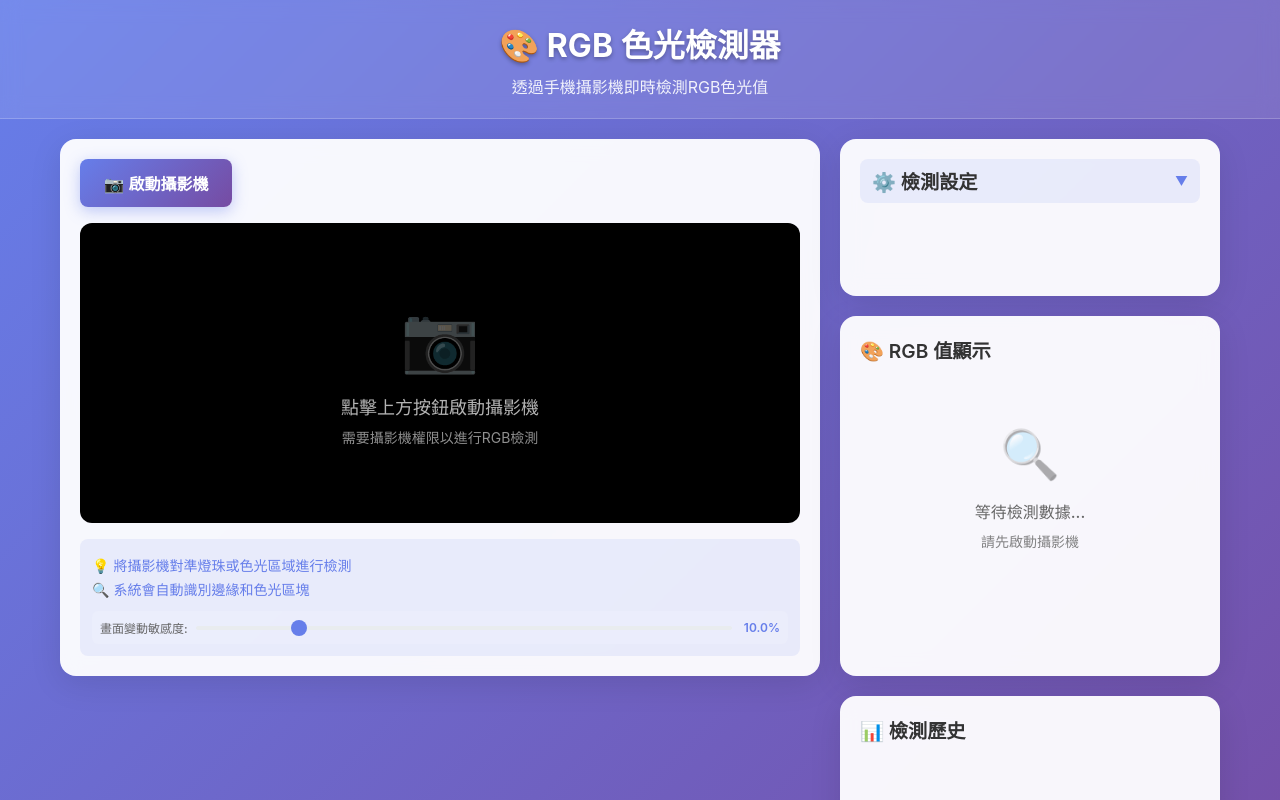
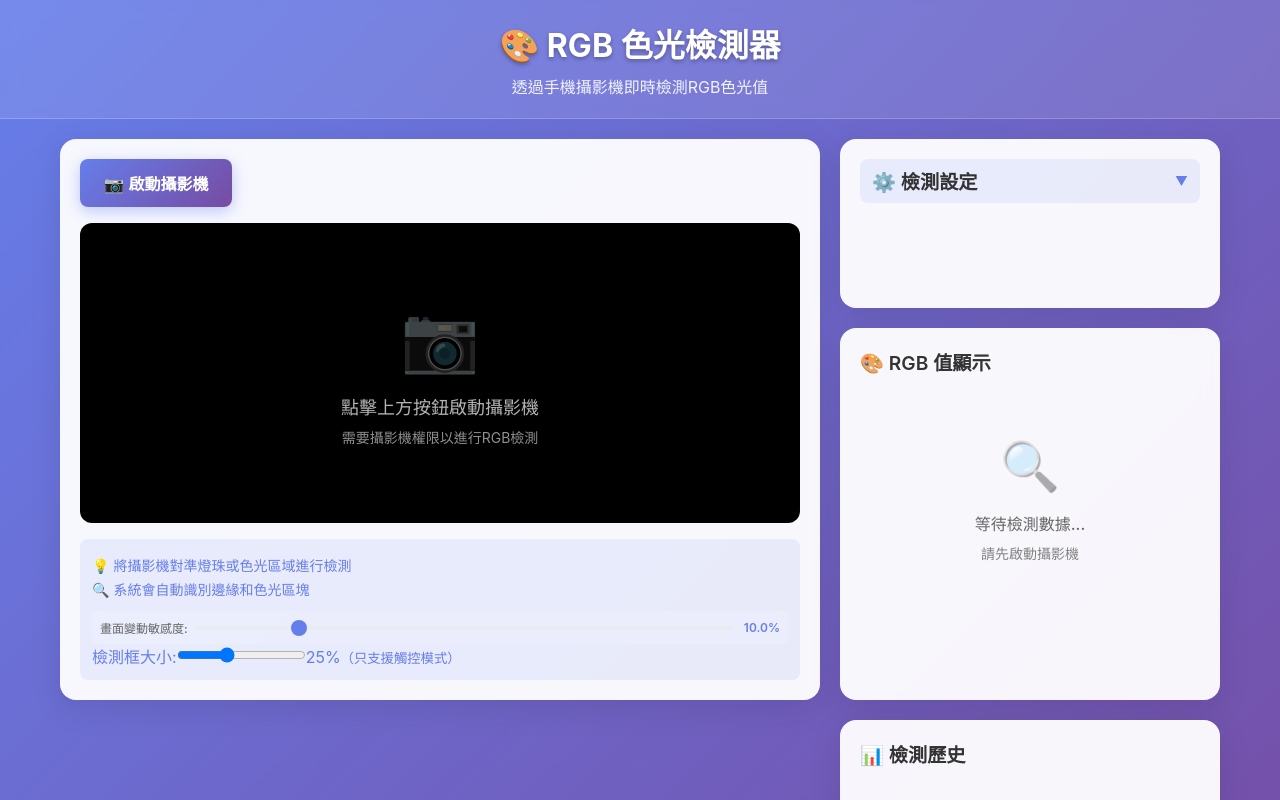
Before and after one commit to vickcn/rgb-analyzer, a React (Create React App) app: page / in a window 1280 px wide. Shown: the top 800 px of the page. Built offline with nearby package versions, Linux system fonts and the light colour scheme; the HTML template or start-up script is replaced by a standard one.

Commit message:
優化觸屏1

```diff
--- a/src/components/CameraCapture.tsx
+++ b/src/components/CameraCapture.tsx
@@ -43,6 +43,8 @@ const CameraCapture: React.FC<CameraCaptureProps> = ({
   const [lastRGB, setLastRGB] = useState<RGBData | null>(null);
   // ROI 使用「容器內本地座標」(左上角為 0,0)
   const [roi, setRoi] = useState<{ x: number; y: number; width: number; height: number } | null>(null);
+  // ROI 大小控制（用於觸控模式）
+  const [roiSize, setRoiSize] = useState<number>(25); // 預設 25% 的畫面大小
   const roiRef = useRef<{ x: number; y: number; width: number; height: number } | null>(null);
   const draggingRef = useRef<{ type: 'move' | 'resize'; offsetX: number; offsetY: number } | null>(null);
   const lastProcessTime = useRef<number>(0);
@@ -613,8 +615,8 @@ const CameraCapture: React.FC<CameraCaptureProps> = ({
           const startX = e.clientX - rect.left; // 轉為容器本地座標
           const startY = e.clientY - rect.top;
           if (!roi) {
-            // 新建 ROI：以當前點為中心建立預設大小（較易於觸控/拖曳）
-            const size = Math.min(rect.width, rect.height) / 4;
+            // 新建 ROI：以當前點為中心建立預設大小（使用 roiSize 設定）
+            const size = Math.min(rect.width, rect.height) * (roiSize / 100);
             const x = Math.max(0, Math.min(startX - size / 2, rect.width - size));
             const y = Math.max(0, Math.min(startY - size / 2, rect.height - size));
             const newRoi = { x, y, width: size, height: size };
@@ -663,8 +665,8 @@ const CameraCapture: React.FC<CameraCaptureProps> = ({
           const startY = touch.clientY - rect.top;
           e.preventDefault();
           if (!roi) {
-            // 觸控新建 ROI：預設大小置中於觸點
-            const size = Math.min(rect.width, rect.height) / 4;
+            // 觸控新建 ROI：使用 roiSize 設定的大小置中於觸點
+            const size = Math.min(rect.width, rect.height) * (roiSize / 100);
             const x = Math.max(0, Math.min(startX - size / 2, rect.width - size));
             const y = Math.max(0, Math.min(startY - size / 2, rect.height - size));
             setRoi({ x, y, width: size, height: size });
@@ -712,7 +714,7 @@ const CameraCapture: React.FC<CameraCaptureProps> = ({
           const localY = e.clientY - rect.top;
           if (!roi) {
             // 若尚未建立 ROI，先建立一個以游標為中心的預設 ROI（本地座標）
-            const size = Math.min(rect.width, rect.height) / 4;
+            const size = Math.min(rect.width, rect.height) * (roiSize / 100);
             const x = Math.max(0, Math.min(localX - size / 2, rect.width - size));
             const y = Math.max(0, Math.min(localY - size / 2, rect.height - size));
             setRoi({ x, y, width: size, height: size });
@@ -817,6 +819,23 @@ const CameraCapture: React.FC<CameraCaptureProps> = ({
           />
           <span>{(frameChangeThreshold.current * 100).toFixed(1)}%</span>
         </div>
+        <div className="roi-size-control">
+          <label>檢測框大小:</label>
+          <input
+            type="range"
+            min="10"
+            max="50"
+            step="5"
+            value={roiSize}
+            onChange={(e) => {
+              const newSize = parseInt(e.target.value);
+              setRoiSize(newSize);
+              log('📐 檢測框大小調整為:', newSize + '%');
+            }}
+          />
+          <span>{roiSize}%</span>
+          <small>（只支援觸控模式）</small>
+        </div>
       </div>
     </div>
   );
```
